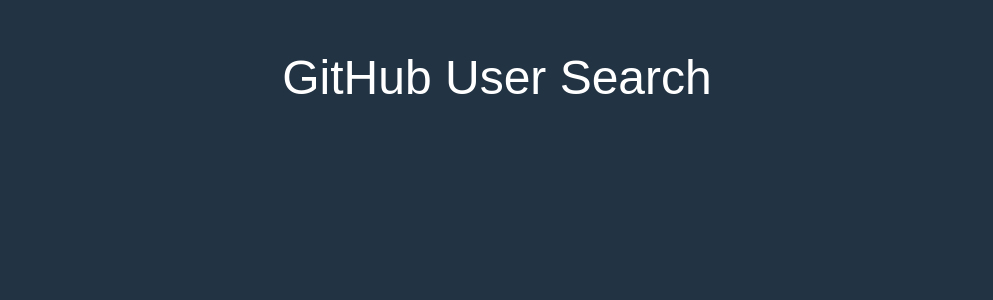
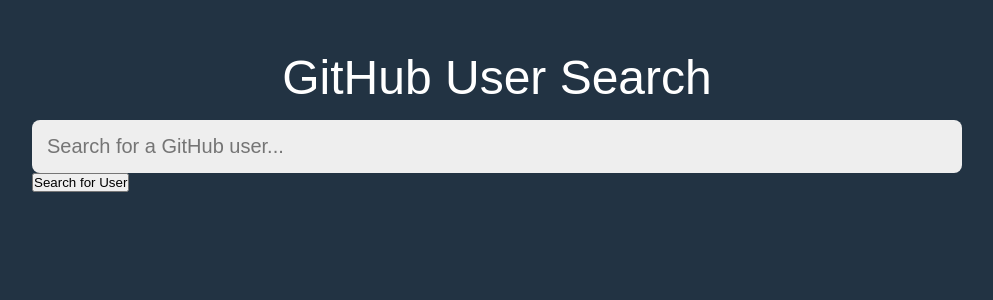
Before and after one commit to KevinKM3/github-users, a React (Create React App) app: page / in a window 1280 px wide. Shown: the top 300 px of the page, without its empty margins (143-1136 px from the left). Built offline with nearby package versions, Linux system fonts and the light colour scheme.

Commit message:
setup-api

```diff
--- a/src/App.js
+++ b/src/App.js
@@ -1,4 +1,5 @@
 import React from "react";
+import Search from "./components/Search";
 
 import "./App.css";
 
@@ -8,7 +9,9 @@
       <header className="App-header">
         <h1>GitHub User Search</h1>
       </header>
-      <main></main>
+      <main>
+        <Search />
+      </main>
     </div>
   );
 }
--- /dev/null
+++ b/src/components/Search.js
@@ -0,0 +1,36 @@
+import React, { useState } from "react";
+
+const Search = () => {
+  const [data, setData] = useState({});
+  const [username, setUsername] = useState("");
+
+  const onChangeHandler = (e) => {
+    setUsername(e.target.value);
+  };
+
+  const submitHandler = async (e) => {
+    e.preventDefault();
+
+    const profile = await fetch(`https://api.github.com/users/${username}`);
+    const profileJson = await profile.json();
+    console.log(profileJson);
+  };
+
+  return (
+    <section className="searchbox-wrap">
+      <input
+        className="searchbox"
+        placeholder="Search for a GitHub user..."
+        type="text"
+        value={username}
+        onChange={onChangeHandler}
+      />
+
+      <button type="submit" onClick={submitHandler}>
+        Search for User
+      </button>
+    </section>
+  );
+};
+
+export default Search;
```
